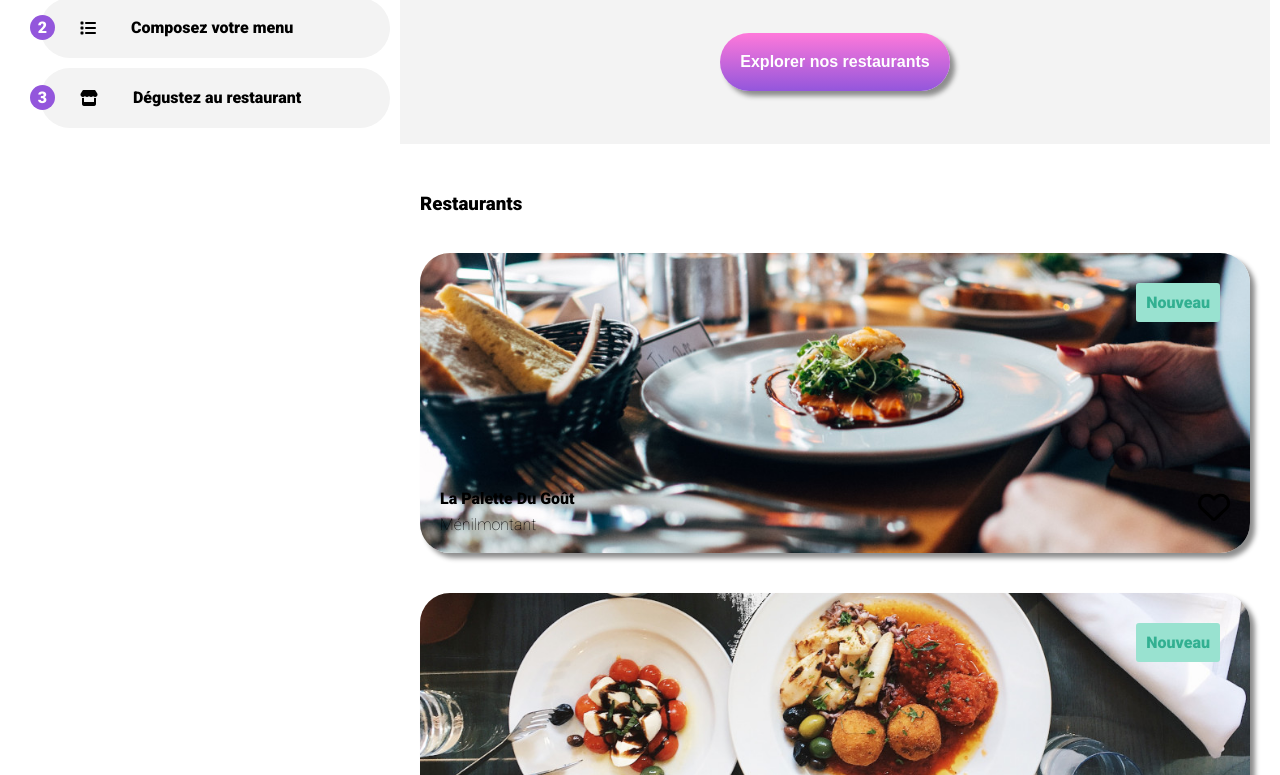
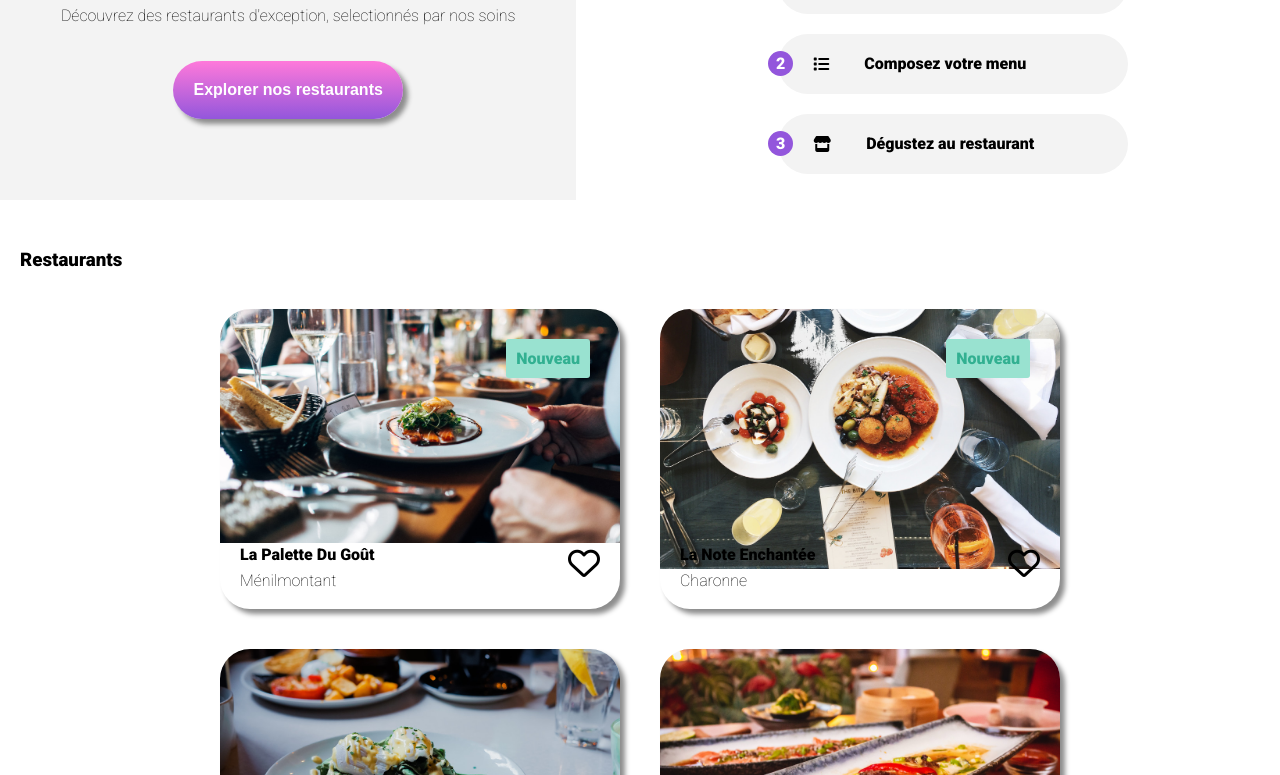
Before and after one commit to NarjisC/NarjisCotonnec_3_26042021, a website: page index.html in a window 1280 px wide. Shown: the part 223-998 px from the top of the page. Drawn offline with Linux system fonts and the light colour scheme; a web font is replaced by a local one.

Commit message:
Maj prix en gras et nouveau design page accueil

```diff
--- a/sass/libs/_accueil.scss
+++ b/sass/libs/_accueil.scss
@@ -1,13 +1,12 @@
 //accueil, introduction, présentation entreprise
 
 .introduction {
-    @extend %column;
+            @extend %column;
     &__search-box {
             @extend %center;
         background-color: $grey;
         color: $darker;
         box-shadow: inset  0px 10px 10px -10px $darker;
-        justify-content: space-evenly;
         column-gap: $pad;
         font-weight: $b;
         width: auto;
@@ -23,8 +22,7 @@
         border: none;
     }
     &__present {
-            @extend %center;
+        text-align: center;
         background-color: $lighter;
-
     }
 }
--- a/sass/libs/_components.scss
+++ b/sass/libs/_components.scss
@@ -47,6 +47,8 @@
     }
 }
 
+nav ul {@extend %center;}
+
 //cœurs
 
 .heart {
--- a/sass/libs/_mediaqueries.scss
+++ b/sass/libs/_mediaqueries.scss
@@ -5,52 +5,52 @@ body {
         display: grid;
         gap: 10px;
         max-width: 1600px;
-        grid-template-areas: '1 2 2'
-                    '3 4 4'
-                    '. 5 5'
+        grid-template-areas: '1 . 2'
+                    '4 4 3'
+                    '5 5 5'
                     '6 6 6';
                     grid-auto-rows: 1fr auto auto 2fr;
-                    grid-template-columns: 2fr auto auto;
+                    grid-template-columns: auto auto auto;
         header {
             margin-left: $pad;
             width: 196px;
             height: 34px;
             grid-area: 1;
-            grid-column: 1;
+            grid-column: 1/2;
             grid-row: 1;
         }
         .introduction {
             grid-area: 2;
-            grid-column: 2;
+            grid-column: 3/4;
             grid-row: 1;
             &__present {
                 grid-area: 4;
-                grid-column: 2;
+                grid-column: 1/3;
                 grid-row: 2;
                 display: flex;
                 flex-direction: column;
-                flex-wrap: nowrap;
+                justify-content: center;
+                align-items: center;
             }
         }
         nav {
             grid-area: 3;
-            grid-column: 1;
+            grid-column: 3/4;
             grid-row: 2;
+            display: flex;
+            flex-direction: column;
+
         }
         .primary-content {
             grid-area: 5;
-            grid-column: 2;
+            grid-column: 1/4;
             grid-row: 3;
             background-color: $white;
             margin-bottom: auto;
-                article {
-                    align-items: stretch;
-                    width: 100%;
-                }
         }
         footer {
             grid-area: 6;
-            grid-column: 1/3;
+            grid-column: 1/4;
             grid-row: 4;
             align-items: start;
             width: 100%;
@@ -81,7 +81,7 @@ body {
                         '8 8 8'
                         '9 9 9';
                         grid-auto-rows: 1fr auto auto 2fr;
-                        grid-template-columns: 2fr auto auto;
+                        grid-template-columns: auto auto auto;
         .pages {
             grid-area: 7;
             display: inline-flex;
--- a/sass/libs/_setmenu.scss
+++ b/sass/libs/_setmenu.scss
@@ -48,6 +48,10 @@
         white-space: nowrap;
         overflow: hidden;
     }
+    p:nth-child(2n) {
+        font-weight: bolder;
+        font-family: $default;
+    }
     i {
         overflow: hidden;
         opacity: 0;
@@ -70,8 +74,8 @@
         height: 100px;
         left: 100%;
         margin-left: -100px;
-        animation: 1s 0s ease 2 alternate roll;
-        -webkit-animation: 1s 0s ease 2 alternate roll;
+        animation: 2s 0.5s ease forwards roll;
+        -webkit-animation: 2s 0.5s ease forwards roll;
         }
     }
 
--- a/sass/style.scss
+++ b/sass/style.scss
@@ -50,7 +50,6 @@ a {
 ul li {
     margin: 0;
     font-weight: $b;
-    padding-left: 5px;
 }
 
 u {
```
Also changed, not shown: sass/style.css, 1 other file.
